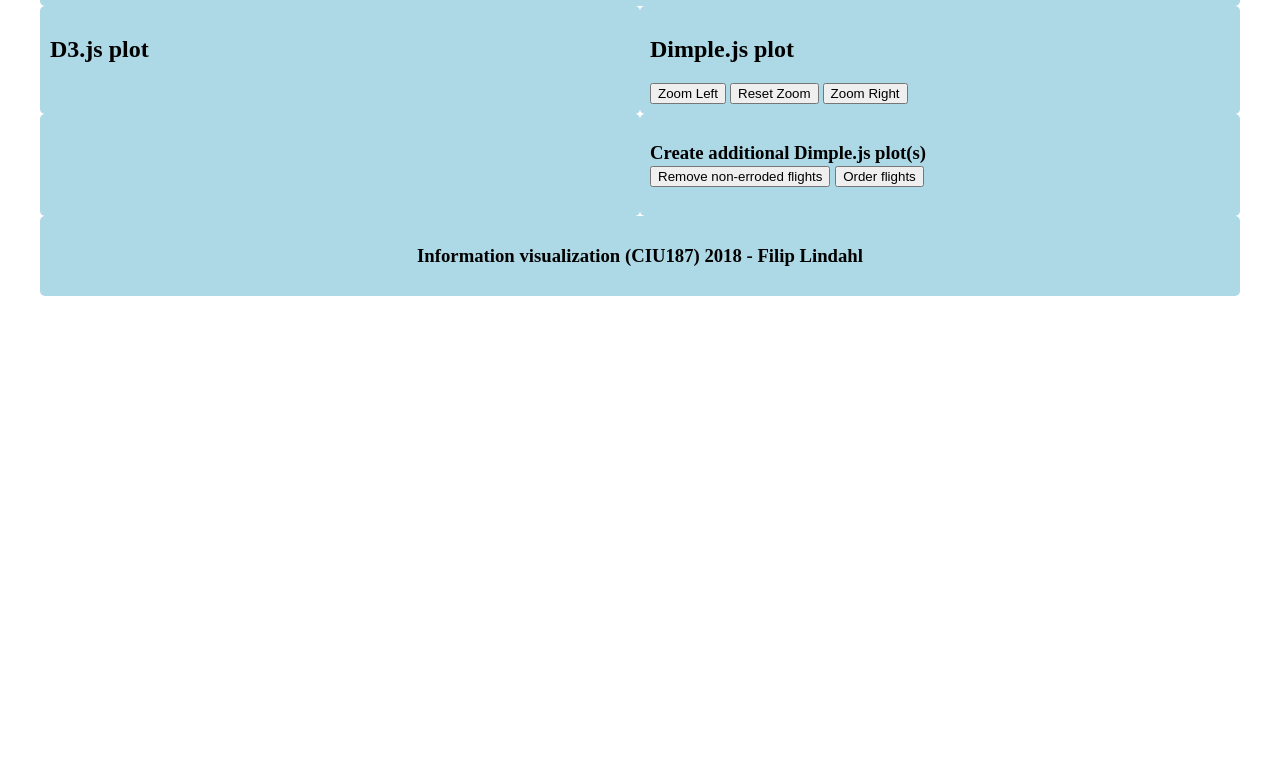
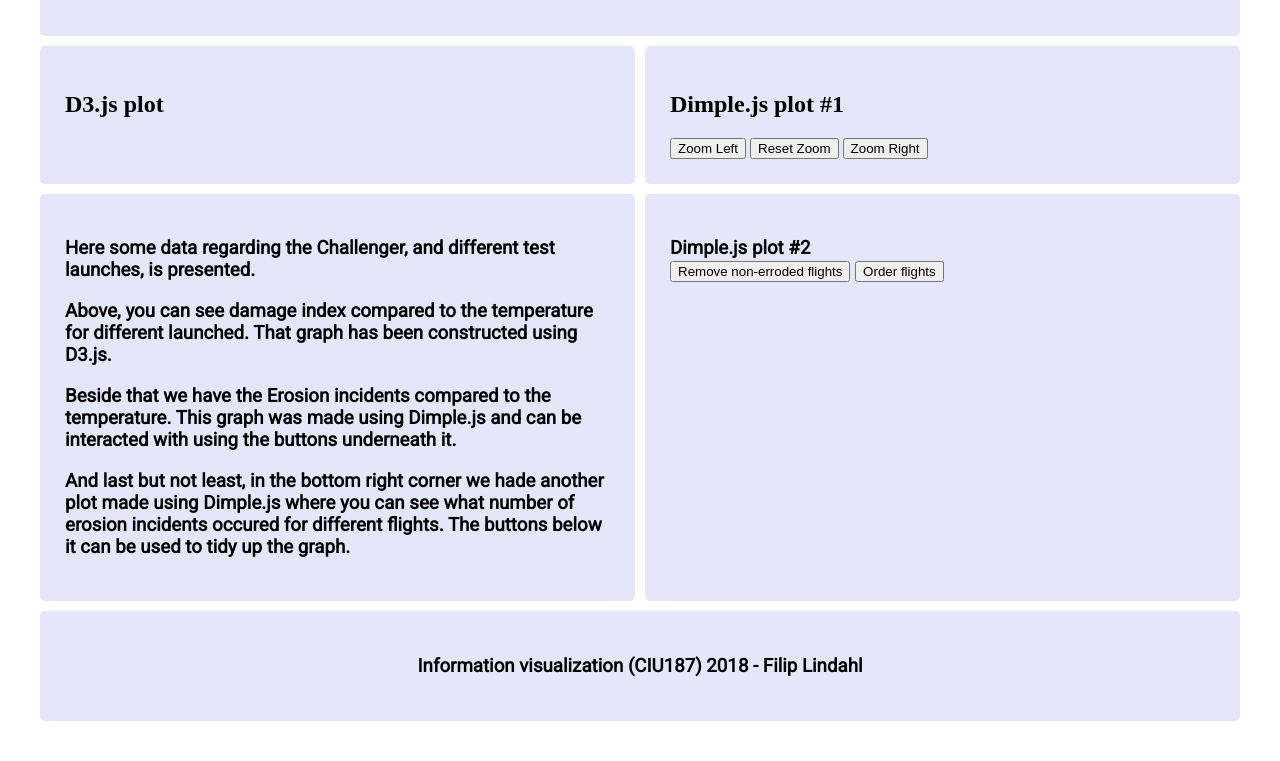
Before and after one commit to Flirre/InfoVizLab2, a plain HTML site: page index.html in a window 1280 px wide. Shown: the part 134-895 px from the top of the page. Before the commit the page ends 800 px from the top, so only its background shows below. Drawn offline with nearby package versions, Linux system fonts and the light colour scheme; no server answers; a script that the page names is missing.

Commit message:
Styled and added some text.

```diff
--- a/index.html
+++ b/index.html
@@ -14,6 +14,7 @@
 	</script>
 
 	<link rel="stylesheet" type="text/css" href="style/style.css">
+	<link href='https://fonts.googleapis.com/css?family=Roboto:400' rel='stylesheet' type='text/css'>
     </head>
     <body>
 
@@ -23,21 +24,31 @@
 	    <div class="box header">
 		<h1>Workshop 2, Infovis 2018</h1>
 	    </div>
-	    <div class="box">
+	    <div class="box left">
 		<h2>D3.js plot</h2>
 		<div id="d3Container"></div>
 	    </div>
-	    <div class="box"><h2>Dimple.js plot</h2>
+	    <div class="box right"><h2>Dimple.js plot #1</h2>
 		<div id="dimpleContainer"></div>
 		<button onclick="dimpleZoomLeft()">Zoom Left</button>
 		<button onclick="dimpleZoomReset()">Reset Zoom</button>
 		<button onclick="dimpleZoomRight()">Zoom Right</button>
 	    </div>
-	    <div class="box">
+	    <div class="box left">
+		<h3> Here some data regarding the Challenger, and different test launches, is presented.</h3>
+		<h3> Above, you can see damage index compared to the temperature for different launched. That graph has been constructed using D3.js.
+		</h3>
 
+		<h3>
+		    Beside that we have the Erosion incidents compared to the temperature. This graph was made using Dimple.js and can be interacted with using the buttons underneath it.
+		</h3>
+
+		<h3>
+		    And last but not least, in the bottom right corner we hade another plot made using Dimple.js where you can see what number of erosion incidents occured for different flights. The buttons below it can be used to tidy up the graph.
+		</h3>
 	    </div>
-	    <div class="box">
-		<h3>Create additional Dimple.js plot(s)
+	    <div class="box right">
+		<h3> Dimple.js plot #2
 		    <div id="dimpleContainer2"></div>
 		    <button onclick="dimpleFilter()">Remove non-erroded flights</button>
 		    <button onclick="dimpleOrder()">Order flights</button>
--- a/style/style.css
+++ b/style/style.css
@@ -5,13 +5,14 @@ body {
 
 #poster {
     display: grid;
+    grid-gap: 10px;
     grid-template-columns: 1fr 1fr [last];
 }
 
 .box {
-    background-color: lightblue;
+    background-color: lavender;
     border-radius: 5px;
-    padding: 10px;
+    padding: 25px;
 }
 
 .header {
@@ -32,3 +33,15 @@ svg {
 .dimple-line {
     stroke: red !important;
 }
+
+.left {
+    grid-column: 1;
+}
+
+.right {
+    grid-column: 2;
+}
+
+h3 {
+    font-family: 'Roboto', sans-serif;
+}
```
